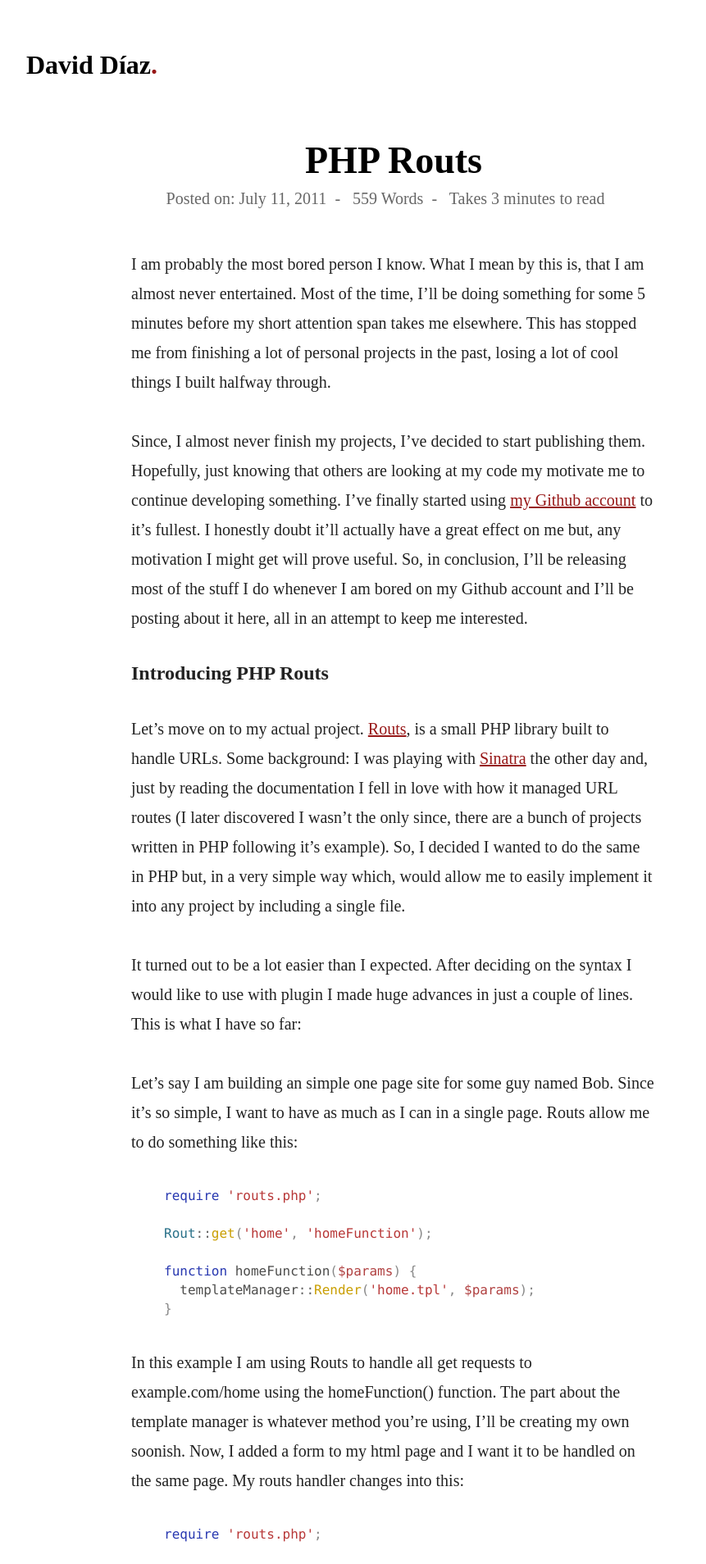
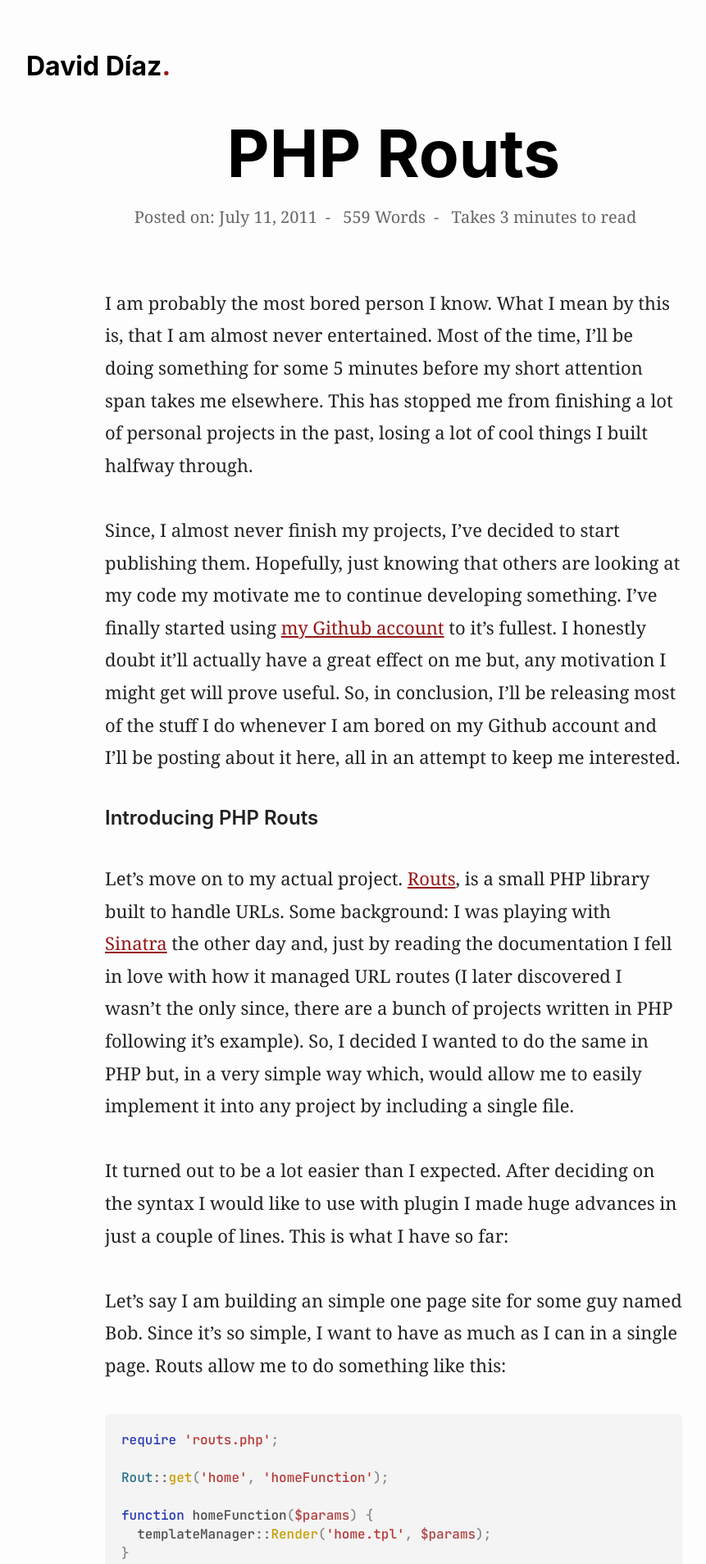
Before and after one commit to Seich/martianwabbit, a Jekyll site: the page built from src/_posts/2011-07-11-7516077182.md, in a window 1280 px wide. Shown: the top 1908 px of the page at 82% size, without its empty margins (160-1021 px from the left). Built offline with Jekyll 4.4.1, drawn with Linux system fonts in a browser that asks for light colours; some web fonts are replaced.

Commit message:
Updated the styles for 2023!

```diff
--- a/src/_layouts/post.html
+++ b/src/_layouts/post.html
@@ -2,7 +2,7 @@
 layout: layout
 ---
 
-<article>
+<header>
   <h1>
     <a href="{{post.url}}">{{page.title}}</a>
   </h1>
@@ -16,6 +16,8 @@ layout: layout
       read'}}</span
     >
   </aside>
+</header>
+<article>
 
   {{ content }}
 
--- a/src/css/screen.scss
+++ b/src/css/screen.scss
@@ -1,17 +1,22 @@
 ---
 ---
+
+@import url("https://use.typekit.net/txs0ayd.css");
+@import url('https://fonts.googleapis.com/css2?family=JetBrains+Mono:wght@500&display=swap');
 
 $primary: #971717;
 
 /* General */
 body {
   margin: 0;
-  font-family: "Liberation Serif", Georgia, "Times New Roman", Times, serif;
+  font-family: Georgia, "Liberation Serif", "Times New Roman", Times, serif;
+  -moz-osx-font-smoothing: grayscale;
   font-size: 20px;
   display: flex;
   flex-direction: column;
   min-height: 100vh;
   color: rgb(65, 27, 51);
+  background: #fdfdfd;
 }
 
 a {
@@ -20,6 +25,10 @@ a {
   &:hover {
     text-decoration: none;
   }
+}
+
+h1, h2, h3, h4, h5, h6 {
+  font-family: futura-pt, -apple-system, BlinkMacSystemFont, "Helvetica Neue", Helvetica, Arial, sans-serif;
 }
 
 /* Top */
@@ -121,18 +130,12 @@ footer {
 }
 
 /* Content */
-article {
-  color: #222;
-  margin: 2em auto;
-  padding: 0 3em;
-  position: relative;
-
-  width: 50vw;
-  min-width: 500px;
-  max-width: 700px;
+header {
+  width: 70vw;
+  margin: 0 auto;
 
   h1 {
-    font-size: 2.3em;
+    font-size: 4em;
     margin: 0;
     padding: 0.2em 0;
     text-align: center;
@@ -158,6 +161,18 @@ article {
       content: "";
     }
   }
+}
+
+article {
+  color: #222;
+  margin: 0 auto 2em;
+  padding: 0 3em;
+  position: relative;
+
+  width: 55vw;
+  min-width: 500px;
+  max-width: 800px;
+
 
   h2 {
     font-size: 24px;
@@ -175,9 +190,13 @@ article {
   }
 
   p {
-    font-size: 1em;
+    font-size: 1.1em;
     margin: 1.8em 0;
     line-height: 180%;
+
+    &:first-child {
+      margin-top: 1em;
+    }
 
     a.gumroad-button {
       color: #444 !important;
@@ -196,7 +215,7 @@ article {
   }
 
   code {
-    font-family: "Space Mono", monaco, menlo, consolas, monospace;
+    font-family: 'JetBrains Mono', monaco, menlo, consolas, monospace;
   }
 
   p code,
@@ -284,15 +303,6 @@ article {
 section.fourOfour {
   width: 600px;
   margin: 0 auto;
-}
-
-.highlight {
-  -webkit-text-size-adjust: none;
-  border-radius: 3px;
-  color: #4d4d4c;
-  display: block;
-  font-variant-ligatures: none;
-  padding: 0 1em;
 }
 
 @media screen and (max-width: 667px) {
@@ -384,9 +394,22 @@ section.fourOfour {
   }
 }
 
+.highlighter-rouge {
+  background: #f4f4f4;
+  padding: 1em;
+  border-radius: 5px;
+}
+
+
 .highlight {
-  background-color: #ffffff;
+  -webkit-text-size-adjust: none;
+  border-radius: 3px;
+  color: #4d4d4c;
+  display: block;
+  font-variant-ligatures: none;
+  margin: 0;
 }
+
 .highlight .err {
   background-color: #a848a8;
 }
```
Also changed, not shown: src/files/2023-01-02-project-log-some-sort-of-guitar/10.jpg (added), src/files/2023-01-02-project-log-some-sort-of-guitar/11.jpg (added), src/files/2023-01-02-project-log-some-sort-of-guitar/12.jpg (added), src/files/2023-01-02-project-log-some-sort-of-guitar/7.jpg (added), src/files/2023-01-02-project-log-some-sort-of-guitar/8.jpg (added), src/files/2023-01-02-project-log-some-sort-of-guitar/9.jpg (added).
